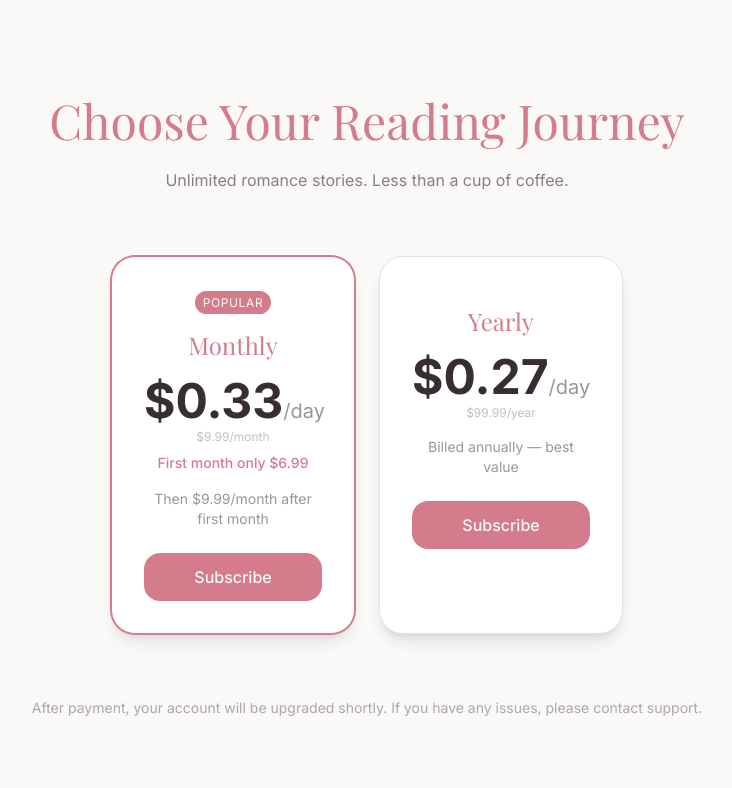
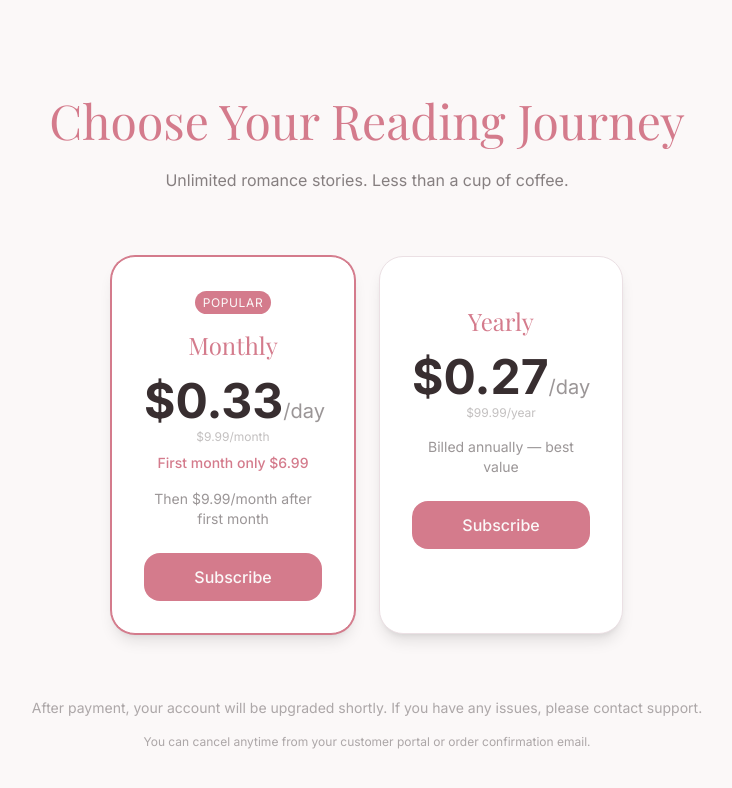
Before and after one commit to yangyifei757-dotcom/mystorysite, a Next.js app: page /pricing in a window 1280 px wide. Shown: the top 788 px of the page, without its empty margins (273-1005 px from the left). Built offline with nearby package versions, Linux system fonts and the light colour scheme; no server answers; a web font is replaced by a local one.

Commit message:
Update page.tsx

```diff
--- a/app/pricing/page.tsx
+++ b/app/pricing/page.tsx
@@ -107,6 +107,11 @@ export default function PricingPage() {
         <p className="mt-16 text-foreground/40 text-sm">
           After payment, your account will be upgraded shortly. If you have any issues, please contact support.
         </p>
+
+        {/* 新增：取消订阅提示 */}
+        <p className="text-xs text-foreground/40 mt-4">
+          You can cancel anytime from your customer portal or order confirmation email.
+        </p>
       </div>
     </main>
   )
```
